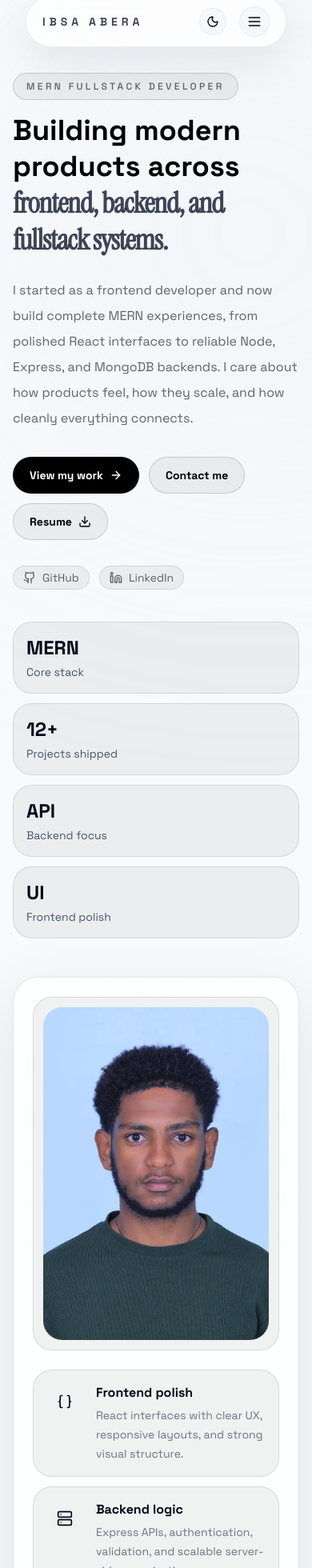
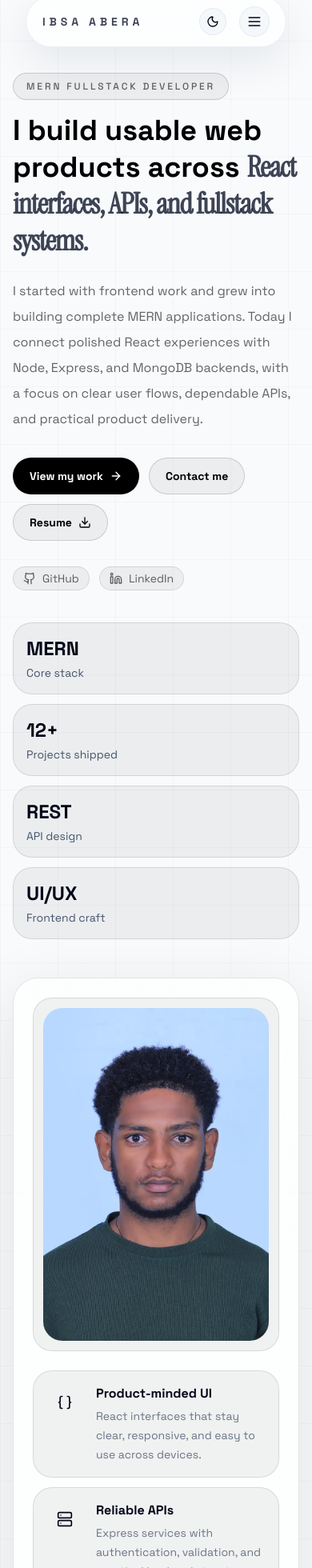
Before and after one commit to ibsa-a1/Portfolio, a React (Vite) app: page / in a window 390 px wide. Shown: the part 21-1981 px from the top of the page at 80% size. Built offline with nearby package versions, Linux system fonts and the light colour scheme.

Commit message:
feat: enhance UI components and improve project descriptions for clarity and engagement

```diff
--- a/src/App.jsx
+++ b/src/App.jsx
@@ -16,10 +16,7 @@ function AppContent() {
       id="top"
       className="relative min-h-screen overflow-hidden bg-slate-50 text-slate-950 transition-colors duration-300 dark:bg-[#050505] dark:text-white"
     >
-      <div className="pointer-events-none absolute inset-10 opacity-70">
-        <div className="absolute left-0 top-0 h-[34rem] w-[34rem] rounded-full bg-slate-200/50 blur-[180px] dark:bg-white/10" />
-        <div className="absolute bottom-0 right-0 h-[30rem] w-[30rem] rounded-full bg-slate-300/10 blur-[180px] dark:bg-slate-400/10" />
-      </div>
+      <div className="pointer-events-none absolute inset-0 bg-[linear-gradient(rgba(15,23,42,0.04)_1px,transparent_1px),linear-gradient(90deg,rgba(15,23,42,0.04)_1px,transparent_1px)] bg-[size:72px_72px] opacity-60 dark:bg-[linear-gradient(rgba(255,255,255,0.035)_1px,transparent_1px),linear-gradient(90deg,rgba(255,255,255,0.035)_1px,transparent_1px)]" />
 
       <ToastContainer
         position="top-right"
--- a/src/assets/assets.js
+++ b/src/assets/assets.js
@@ -45,38 +45,38 @@ export const navLinks = [
 export const heroStats = [
   { value: "MERN", label: "Core stack" },
   { value: "12+", label: "Projects shipped" },
-  { value: "API", label: "Backend focus" },
-  { value: "UI", label: "Frontend polish" },
+  { value: "REST", label: "API design" },
+  { value: "UI/UX", label: "Frontend craft" },
 ];
 
 export const expertiseAreas = [
   {
-    title: "Frontend Systems",
+    title: "Frontend Engineering",
     description:
-      "Responsive React interfaces, clean component architecture, motion, and polished UX with Tailwind CSS.",
+      "Responsive React interfaces with clean component architecture, smooth motion, and polished UX using Tailwind CSS.",
   },
   {
     title: "Backend Services",
     description:
-      "Node.js and Express APIs with authentication, role-based access, validation, and maintainable server structure.",
+      "RESTful APIs with Node.js and Express, featuring secure authentication, role-based access, input validation, and maintainable architecture.",
   },
   {
     title: "Database Design",
     description:
-      "MongoDB schema design, relational thinking for data flow, and backend logic shaped around real product needs.",
+      "MongoDB schema design with relational thinking, optimized data flow, and backend logic built around real product requirements.",
   },
   {
     title: "Fullstack Delivery",
     description:
-      "Connecting client and server, building dashboards, managing state, and shipping complete MERN products end-to-end.",
+      "End-to-end MERN products connecting React clients to Express APIs, with state management, dashboards, and production deployment.",
   },
 ];
 
 export const serviceHighlights = [
-  "Build responsive MERN applications from idea to deployment",
-  "Design REST APIs for auth, dashboards, admin flows, and CRUD-heavy products",
-  "Turn rough ideas into production-ready interfaces with clear UX structure",
-  "Collaborate quickly, communicate clearly, and iterate fast on feedback",
+  "Build responsive MERN applications from concept to deployment",
+  "Design REST APIs for authentication, dashboards, admin tools, and data-heavy applications",
+  "Transform rough concepts into production-ready interfaces with clear UX structure",
+  "Collaborate closely, communicate clearly, and iterate quickly based on feedback",
 ];
 
 export const projectCategories = [
@@ -85,21 +85,21 @@ export const projectCategories = [
     label: "Frontend",
     eyebrow: "UI Engineering",
     description:
-      "Real frontend work focused on interface quality, responsiveness, animation, and clean user experience.",
+      "Polished interfaces built with React, focused on responsive design, smooth interactions, and clean user experience.",
   },
   {
     id: "backend",
     label: "Backend",
     eyebrow: "Server-Side Builds",
     description:
-      "Production-ready REST APIs covering auth, QR systems, real-time events, and full order lifecycles — built with Node.js, Express, and MongoDB.",
+      "Production-ready REST APIs handling authentication, real-time events, QR systems, and full order lifecycles with Node.js, Express, and MongoDB.",
   },
   {
     id: "fullstack",
     label: "Fullstack",
     eyebrow: "MERN Products",
     description:
-      "End-to-end MERN applications shipped with real users — from hackathon tools to Telegram-powered storefronts and smart attendance platforms.",
+      "End-to-end MERN applications used by real users, from hackathon prototypes to Telegram storefronts and smart attendance systems.",
   },
 ];
 
@@ -108,9 +108,9 @@ export const projectsData = [
     id: 1,
     category: "frontend",
     title: "My-Estate",
-    summary: "Real estate landing experience with motion-rich UI.",
+    summary: "Real estate landing page with motion-rich, conversion-focused UI.",
     description:
-      "A polished property landing page built for high-conversion presentation. The project focuses on responsive layout, strong hero storytelling, interactive sections, and smooth user flow from first impression to contact.",
+      "A polished property landing page built for high-conversion presentation. The project focuses on responsive layout, strong hero storytelling, interactive sections, and a smooth user flow from first impression to contact.",
     image: project_img_1,
     stack: ["React", "Tailwind CSS", "Motion", "Toastify"],
     highlights: [
@@ -128,7 +128,7 @@ export const projectsData = [
     title: "Online Code Editor",
     summary: "Interactive browser editor with multi-language support.",
     description:
-      "A frontend-heavy coding environment designed for quick experimentation. It balances usability and dynamic state updates while letting users work with multiple languages inside a clean interface.",
+      "A browser-based coding environment for quick experimentation. Supports multiple languages with real-time execution and a clean, uncluttered interface.",
     image: project_img_2,
     stack: ["React", "Chakra UI", "Piston API", "Toastify"],
     highlights: [
@@ -146,7 +146,7 @@ export const projectsData = [
     title: "Movie App",
     summary: "Media discovery UI with search, favorites, and trailers.",
     description:
-      "A content-rich movie experience with API-driven rendering, searchable discovery, favorites persistence, and clean card-based browsing across devices.",
+      "A movie discovery app with API-driven content, search, favorites, and clean card-based browsing across all devices.",
     image: project_img_3,
     stack: ["React", "CSS", "TMDB API", "Local Storage"],
     highlights: [
@@ -164,7 +164,7 @@ export const projectsData = [
     title: "Addis Ababa Centered Map",
     summary: "Location-focused map interface built for Ethiopian users.",
     description:
-      "A map application centered on Addis Ababa with a practical, location-aware interface. It demonstrates handling maps, search interactions, and context-specific UI for a local user base.",
+      "A location-aware map centered on Addis Ababa, built with practical search interactions and context-specific UX for local users.",
     image: project_img_4,
     stack: ["React", "Leaflet", "OpenStreetMap", "CSS"],
     highlights: [
@@ -182,7 +182,7 @@ export const projectsData = [
     title: "E-commerce Backend",
     summary: "REST API for products, cart, and orders — built for GDG.",
     description:
-      "A learning-focused e-commerce backend built with Node.js, Express, and MongoDB Atlas following MVC architecture. Covers full product CRUD with filtering, cart management with stock validation, and order creation with automatic stock reduction.",
+      "A production-style e-commerce backend built with Node.js, Express, and MongoDB Atlas using MVC architecture. Features product CRUD with filtering, cart management with stock validation, and automated order processing with inventory updates.",
     image: backendProjectImages.ecommerce,
     stack: ["Node.js", "Express", "MongoDB Atlas", "MVC"],
     highlights: [
@@ -200,7 +200,7 @@ export const projectsData = [
     title: "Dynamic QR Attendance API",
     summary: "Secure attendance backend with time-limited QR and device binding.",
     description:
-      "The server layer of a MERN attendance system where teachers generate short-lived QR codes and students scan to mark presence. Device binding prevents credential sharing — each scan is tied to the student's device fingerprint for integrity.",
+      "Server layer for a MERN attendance system where teachers generate session-based QR codes and students scan to mark presence. Device fingerprinting prevents proxy attendance by binding each scan to a verified device.",
     image: attendQR_img,
     stack: ["Node.js", "Express", "MongoDB", "JWT", "QR"],
     highlights: [
@@ -218,7 +218,7 @@ export const projectsData = [
     title: "University Restaurant API",
     summary: "Full-featured ordering backend with student ID verification.",
     description:
-      "A Node.js/Express REST API for a university food ordering system. Students register with their Student ID, must be verified by an admin before ordering, and can browse the menu, manage their cart with per-item instructions, place orders, save favorites, and leave post-order reviews.",
+      "A Node.js/Express REST API powering a university food ordering system. Students register and verify their ID before browsing menus, managing carts with custom instructions, placing orders, saving favorites, and leaving reviews.",
     image: backendProjectImages.restaurant,
     stack: ["Node.js", "Express", "MongoDB", "JWT", "Refresh Tokens"],
     highlights: [
@@ -236,7 +236,7 @@ export const projectsData = [
     title: "FuelPass Backend",
     summary: "AI-powered QR fuel distribution API — GDG Hackathon.",
     description:
-      "The server-side engine of FuelPass, a hackathon-built fuel distribution system. Handles QR code issuance per vehicle, AI-assisted quota management, real-time socket events for fuel station dashboards, and full CRUD across vehicle registrations, quotas, and transactions.",
+      "Server-side engine for FuelPass, a hackathon fuel distribution system. Manages vehicle QR codes, AI-assisted quota tracking, real-time Socket.IO updates for station dashboards, and full CRUD for registrations and transactions.",
     image: fuelPass_img,
     stack: ["Node.js", "Express", "MongoDB", "Socket.IO", "AI"],
     highlights: [
@@ -254,7 +254,7 @@ export const projectsData = [
     title: "FuelPass",
     summary: "AI-powered QR fuel distribution platform — GDG Hackathon.",
     description:
-      "A fullstack MERN system built during a GDG hackathon to modernize government fuel distribution. Citizens register vehicles, receive unique QR codes, and fuel stations scan them for real-time allocation. AI logic prevents quota abuse and surfaces anomalies across the live dashboard.",
+      "A fullstack MERN system built at a GDG hackathon to modernize fuel distribution. Citizens register vehicles and receive QR codes for real-time allocation at fuel stations. AI logic prevents quota abuse and surfaces anomalies on a live dashboard.",
     image: fuelPass_img,
     stack: ["React", "Node.js", "Express", "MongoDB", "Socket.IO", "AI"],
     highlights: [
@@ -272,7 +272,7 @@ export const projectsData = [
     title: "Dynamic QR Attendance System",
     summary: "MERN attendance platform with time-limited QR and device binding.",
     description:
-      "A secure fullstack web application where teachers generate time-limited QR codes for each class session and students mark attendance by scanning. Device binding ensures every scan is tied to a verified physical device — eliminating proxy attendance without any extra hardware.",
+      "A secure fullstack application where teachers generate session-based QR codes and students mark attendance by scanning. Device binding ties every scan to a verified physical device, eliminating proxy attendance without extra hardware.",
     image: attendQR_img,
     stack: ["React", "Node.js", "Express", "MongoDB", "JWT", "QR"],
     highlights: [
@@ -290,7 +290,7 @@ export const projectsData = [
     title: "ShopSync",
     summary: "Telegram-powered storefront — post a product, it goes live instantly.",
     description:
-      "A fullstack MERN ecommerce platform that uses a Telegram channel as its CMS. Shop owners post products directly to their Telegram channel and a bot handles syncing to the live storefront automatically — no admin panel needed. Built for small businesses that already live inside Telegram.",
+      "A MERN ecommerce platform using Telegram as its CMS. Shop owners post products to their Telegram channel, and a bot automatically syncs them to the live storefront — no admin panel required. Built for small businesses already using Telegram.",
     image: shopSync_img,
     stack: ["React", "Node.js", "Express", "MongoDB", "Telegram Bot API"],
     highlights: [
--- a/src/components/Footer.jsx
+++ b/src/components/Footer.jsx
@@ -12,8 +12,8 @@ const Footer = () => {
             Ibsa Abera
           </p>
           <p className="mt-2 text-sm text-slate-700/70 dark:text-white/55">
-            Fullstack developer building MERN products with strong frontend
-            craft.
+            MERN developer building polished interfaces and practical backend
+            systems.
           </p>
         </div>
 
--- a/src/components/Header.jsx
+++ b/src/components/Header.jsx
@@ -32,18 +32,18 @@ const stackIcons = [
 const focusCards = [
   {
     icon: Braces,
-    title: "Frontend polish",
-    text: "React interfaces with clear UX, responsive layouts, and strong visual structure.",
+    title: "Product-minded UI",
+    text: "React interfaces that stay clear, responsive, and easy to use across devices.",
   },
   {
     icon: Server,
-    title: "Backend logic",
-    text: "Express APIs, authentication, validation, and scalable server-side organization.",
+    title: "Reliable APIs",
+    text: "Express services with authentication, validation, and practical backend structure.",
   },
   {
     icon: Database,
-    title: "Data flow",
-    text: "MongoDB-backed features designed around real product workflows and clean integration.",
+    title: "Connected data",
+    text: "MongoDB-backed workflows designed around how the product actually operates.",
   },
 ];
 
@@ -62,16 +62,16 @@ const Header = () => {
           >
             <span className="section-kicker">MERN Fullstack Developer</span>
             <h1 className="section-title">
-              Building modern products across{" "}
+              I build usable web products across{" "}
               <span className="display-font text-slate-900/80 dark:text-white/80">
-                frontend, backend, and fullstack systems.
+                React interfaces, APIs, and fullstack systems.
               </span>
             </h1>
             <p className="section-copy mt-6">
-              I started as a frontend developer and now build complete MERN
-              experiences, from polished React interfaces to reliable Node,
-              Express, and MongoDB backends. I care about how products feel, how
-              they scale, and how cleanly everything connects.
+              I started with frontend work and grew into building complete MERN
+              applications. Today I connect polished React experiences with
+              Node, Express, and MongoDB backends, with a focus on clear user
+              flows, dependable APIs, and practical product delivery.
             </p>
 
             <div className="mt-8 flex flex-wrap gap-3">
@@ -116,7 +116,10 @@ const Header = () => {
 
             <div className="mt-10 grid gap-3 sm:grid-cols-2 xl:grid-cols-4">
               {heroStats.map((item) => (
-                <div key={item.label} className="ghost-panel p-4">
+                <div
+                  key={item.label}
+                  className="ghost-panel p-4 hover:-translate-y-1 hover:bg-slate-100/60 dark:hover:bg-white/8"
+                >
                   <p className="text-2xl font-semibold text-slate-950 dark:text-white">
                     {item.value}
                   </p>
@@ -132,7 +135,7 @@ const Header = () => {
             initial={{ opacity: 0, y: 40 }}
             animate={{ opacity: 1, y: 0 }}
             transition={{ duration: 0.9, delay: 0.15 }}
-            className="surface-panel relative overflow-hidden p-6 sm:p-8"
+            className="surface-panel interactive-panel relative overflow-hidden p-6 sm:p-8"
           >
             <div className="absolute inset-0 bg-[radial-gradient(circle_at_top,_rgba(255,255,255,0.12),_transparent_40%)]" />
             <div className="relative">
@@ -148,7 +151,7 @@ const Header = () => {
                 {focusCards.map(({ icon, title, text }) => (
                   <div
                     key={title}
-                    className="ghost-panel flex items-start gap-4 p-4"
+                    className="ghost-panel flex items-start gap-4 p-4 hover:-translate-y-1 hover:bg-slate-100/60 dark:hover:bg-white/8"
                   >
                     <div className="rounded-2xl border border-slate-200/10 bg-slate-100/8 p-3 transition-colors duration-200 dark:border-white/10 dark:bg-white/8">
                       {createElement(icon, {
@@ -175,7 +178,7 @@ const Header = () => {
           whileInView={{ opacity: 1, y: 0 }}
           viewport={{ once: true }}
           transition={{ duration: 0.7 }}
-          className="surface-panel mt-12 p-6 sm:p-8"
+          className="surface-panel interactive-panel mt-12 p-6 sm:p-8"
         >
           <div className="flex flex-col gap-6 lg:flex-row lg:items-center lg:justify-between">
             <div className="max-w-2xl">
@@ -183,7 +186,7 @@ const Header = () => {
                 Current Stack
               </p>
               <h2 className="mt-3 text-2xl font-semibold text-slate-950 dark:text-white sm:text-3xl">
-                Stronger on the frontend, now shipping complete MERN workflows.
+                Frontend craft backed by real fullstack implementation.
               </h2>
             </div>
 
--- a/src/index.css
+++ b/src/index.css
@@ -11,6 +11,10 @@ html.light {
   color-scheme: light;
 }
 
+html {
+  scroll-behavior: smooth;
+}
+
 body {
   margin: 0;
   font-family: "Space Grotesk", "Segoe UI", sans-serif;
@@ -20,30 +24,12 @@ body {
 }
 
 html.dark body {
-  background:
-    radial-gradient(
-      circle at top left,
-      rgba(255, 255, 255, 0.08),
-      transparent 32%
-    ),
-    radial-gradient(
-      circle at bottom right,
-      rgba(148, 163, 184, 0.1),
-      transparent 30%
-    ),
-    #050505;
+  background: linear-gradient(135deg, #050505 0%, #0f1115 52%, #050505 100%);
   color: #f5f5f5;
 }
 
 html.light body {
-  background:
-    radial-gradient(circle at top left, rgba(0, 0, 0, 0.06), transparent 32%),
-    radial-gradient(
-      circle at bottom right,
-      rgba(0, 0, 0, 0.04),
-      transparent 30%
-    ),
-    #ffffff;
+  background: linear-gradient(135deg, #ffffff 0%, #f7f8fb 52%, #ffffff 100%);
   color: #111111;
 }
 
@@ -80,7 +66,7 @@ textarea {
   }
 
   .section-kicker {
-    @apply mb-4 inline-flex items-center gap-2 rounded-full border border-white/12 bg-white/6 px-4 py-2 text-xs font-medium uppercase tracking-[0.28em] text-white/70;
+    @apply mb-4 inline-flex items-center gap-2 rounded-full border border-white/12 bg-white/6 px-4 py-2 text-xs font-medium uppercase tracking-[0.24em] text-white/70 shadow-[inset_0_1px_0_rgba(255,255,255,0.08)];
   }
 
   html.light .section-kicker {
@@ -104,15 +90,23 @@ textarea {
   }
 
   .surface-panel {
-    @apply rounded-[2rem] border border-white/10 bg-white/6 shadow-[0_20px_80px_rgba(0,0,0,0.35)] backdrop-blur-md;
+    @apply rounded-[2rem] border border-white/10 bg-white/6 shadow-[0_20px_80px_rgba(0,0,0,0.35)] backdrop-blur-md transition duration-300;
   }
 
   html.light .surface-panel {
     @apply border-black/10 bg-white/70 shadow-[0_20px_80px_rgba(0,0,0,0.1)];
   }
 
+  .interactive-panel {
+    @apply hover:-translate-y-1 hover:border-white/18 hover:bg-white/8 hover:shadow-[0_28px_90px_rgba(0,0,0,0.42)];
+  }
+
+  html.light .interactive-panel {
+    @apply hover:border-black/15 hover:bg-white hover:shadow-[0_24px_70px_rgba(15,23,42,0.12)];
+  }
+
   .ghost-panel {
-    @apply rounded-[1.5rem] border border-white/10 bg-black/35;
+    @apply rounded-[1.5rem] border border-white/10 bg-black/35 transition duration-300;
   }
 
   html.light .ghost-panel {
@@ -120,7 +114,7 @@ textarea {
   }
 
   .tag {
-    @apply inline-flex items-center rounded-full border border-white/10 bg-white/6 px-3 py-1 text-sm text-white/70;
+    @apply inline-flex items-center rounded-full border border-white/10 bg-white/6 px-3 py-1 text-sm text-white/70 transition duration-200;
   }
 
   html.light .tag {
@@ -128,7 +122,7 @@ textarea {
   }
 
   .primary-btn {
-    @apply inline-flex items-center justify-center gap-2 rounded-full border border-white/20 bg-white px-5 py-3 text-sm font-semibold text-black shadow-[0_10px_40px_rgba(255,255,255,0.15)] hover:-translate-y-0.5 hover:bg-neutral-200;
+    @apply inline-flex items-center justify-center gap-2 rounded-full border border-white/20 bg-white px-5 py-3 text-sm font-semibold text-black shadow-[0_10px_40px_rgba(255,255,255,0.15)] hover:-translate-y-0.5 hover:bg-neutral-200 active:translate-y-0;
   }
 
   html.light .primary-btn {
@@ -136,7 +130,7 @@ textarea {
   }
 
   .secondary-btn {
-    @apply inline-flex items-center justify-center gap-2 rounded-full border border-white/14 bg-white/6 px-5 py-3 text-sm font-semibold text-white hover:-translate-y-0.5 hover:bg-white/10;
+    @apply inline-flex items-center justify-center gap-2 rounded-full border border-white/14 bg-white/6 px-5 py-3 text-sm font-semibold text-white hover:-translate-y-0.5 hover:bg-white/10 active:translate-y-0;
   }
 
   html.light .secondary-btn {
@@ -175,3 +169,18 @@ textarea {
     @apply text-black/70;
   }
 }
+
+@media (prefers-reduced-motion: reduce) {
+  html {
+    scroll-behavior: auto;
+  }
+
+  *,
+  *::before,
+  *::after {
+    animation-duration: 0.01ms !important;
+    animation-iteration-count: 1 !important;
+    scroll-behavior: auto !important;
+    transition-duration: 0.01ms !important;
+  }
+}
```
Also changed, not shown: src/components/About.jsx (+16 -14 lines), src/components/Contact.jsx (+8 -8 lines), src/components/ProjectCard.jsx (+14 -11 lines), src/components/Projects.jsx (+28 -11 lines).
